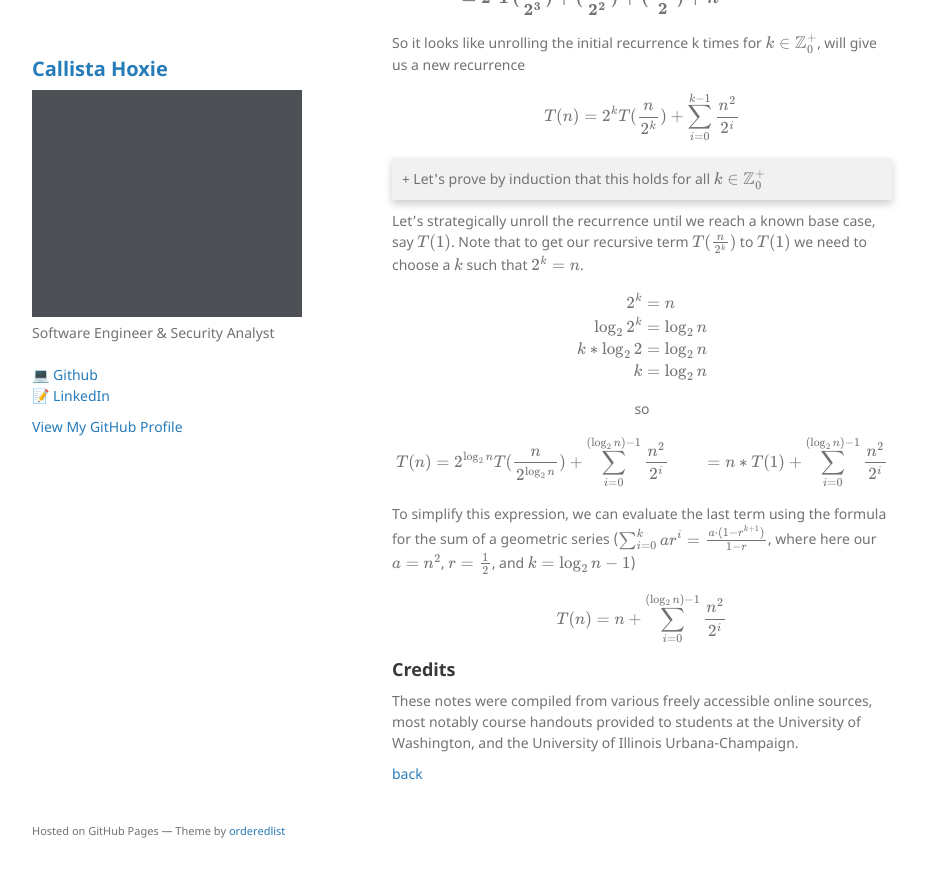
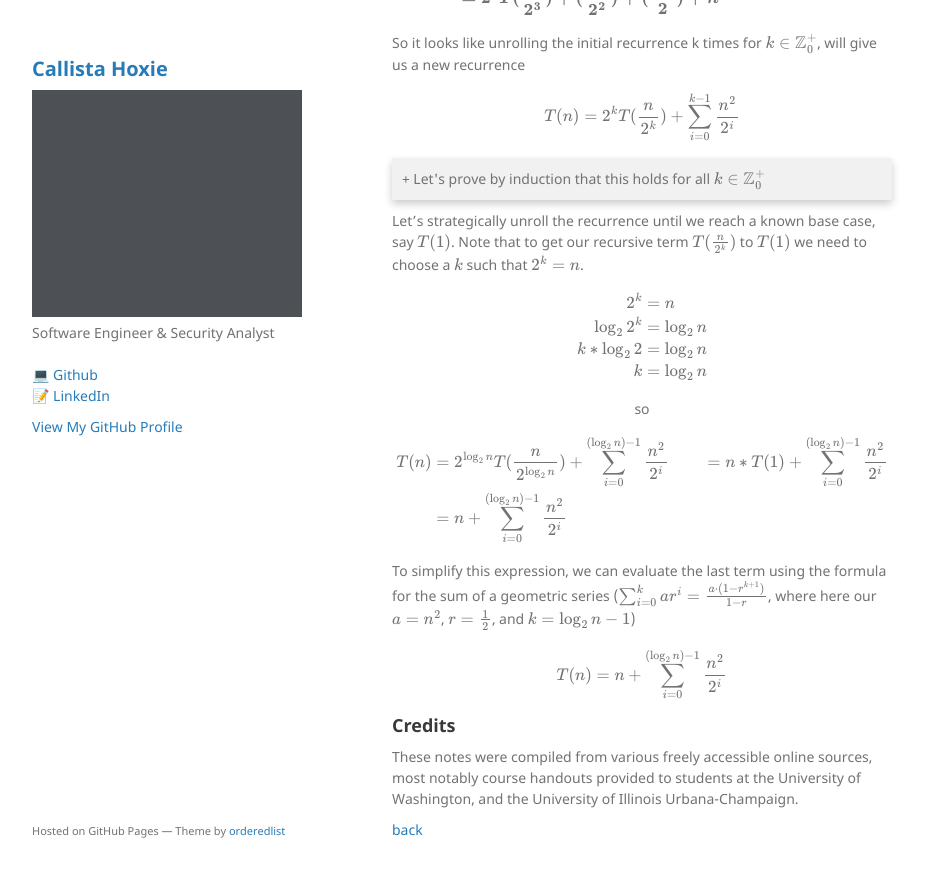
Before and after one commit to callistajosette/callistajosette.github.io, a Jekyll site: the page built from project-crease.md, in a window 1280 px wide and 900 px high, scrolled down 1939 px. Shown: the top 877 px of the window, without its empty margins (178-1104 px from the left). Built offline with Jekyll 4.4.1, drawn with Linux system fonts in a browser that asks for light colours; our own code applies the rules of GitHub Pages for plain Markdown files; before the commit the page ends 2783 px from its top, so only the background shows below that.

Commit message:
Update project-crease.md

```diff
--- a/project-crease.md
+++ b/project-crease.md
@@ -179,6 +179,7 @@ $$
 \begin{align*}
 T(n) & =2^{\log _{2} n}T(\frac{n}{2^{\log _{2} n}})+\sum_{i=0}^{(\log _{2} n)-1} \frac{n^{2}}{2^{i}}
 & =n*T(1)+\sum_{i=0}^{(\log _{2} n)-1} \frac{n^{2}}{2^{i}}\\
+& =n+\sum_{i=0}^{(\log _{2} n)-1} \frac{n^{2}}{2^{i}}\\
 \end{align*}
 $$
 </center>
```
